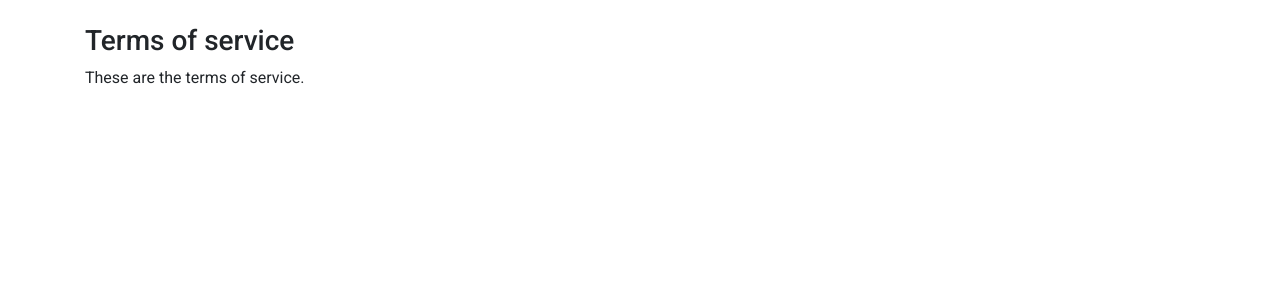
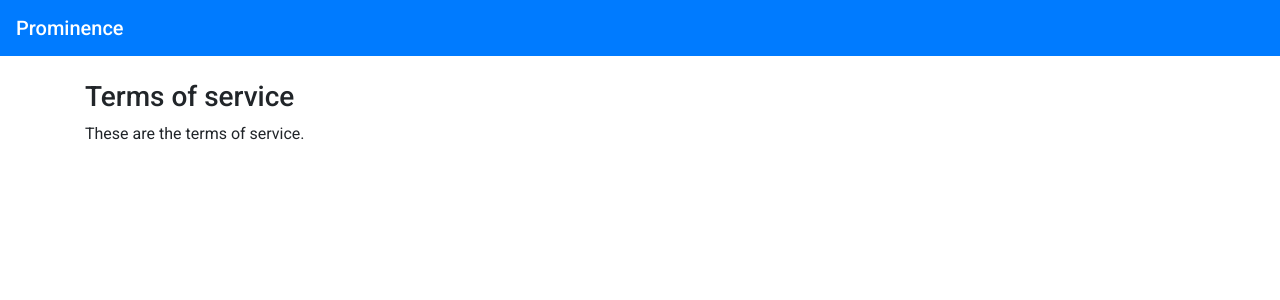
Before and after one commit to prominence-eosc/web-app, a Flask app: page /terms-of-service in a window 1280 px wide. Shown: the top 300 px of the page. Run offline with Flask 2, Linux system fonts and the light colour scheme; parts of the project's set-up code (start-up, migrations or seed data) failed here and were passed over; some libraries are stand-ins or nearby versions.

Commit message:
Add blue navbar to each page

```diff
--- a/app/templates/error.html
+++ b/app/templates/error.html
@@ -9,6 +9,9 @@
     <link rel="stylesheet" href="https://fonts.googleapis.com/css?family=Roboto:300,400,500,700|Material+Icons">
   </head>
   <body>
+    <nav class="navbar navbar-dark bg-primary">
+      <span class="navbar-brand mb-0 h1">Prominence</span>
+    </nav>
     <div class="container">
       <br/>
       <h3>Prominence</h3>
--- a/app/templates/home.html
+++ b/app/templates/home.html
@@ -9,9 +9,12 @@
     <link rel="stylesheet" href="https://fonts.googleapis.com/css?family=Roboto:300,400,500,700|Material+Icons">
   </head>
   <body>
+    <nav class="navbar navbar-dark bg-primary">
+      <span class="navbar-brand mb-0 h1">Prominence</span>
+    </nav>
     <div class="container">
       <br/>
-      <h3>Prominence</h3>
+      <h3>Congratulations!</h3>
       <p>You can now use the Prominence service. Prominence is able to automatically provision infrastructure on EGI FedCloud sites on your behalf as it now has a refresh token valid for 12 months.</p>
       <p>You can manage your refresh tokens in the following link: <a href="https://aai.egi.eu/oidc/manage/user/services">https://aai.egi.eu/oidc/manage/user/services</a></p>
       <p>Please go to the <a href="https://prominence.readthedocs.io">documentation</a> for information on how to install the Prominence command line interface and how to submit jobs.</p>
--- a/app/templates/service-level-agreement.html
+++ b/app/templates/service-level-agreement.html
@@ -10,6 +10,9 @@
  </head>
 
   <body>
+    <nav class="navbar navbar-dark bg-primary">
+      <span class="navbar-brand mb-0 h1">Prominence</span>
+    </nav>
   <div class="container">
   <br/>
   <h3>Service level agreement</h3>
--- a/app/templates/terms-of-service.html
+++ b/app/templates/terms-of-service.html
@@ -10,6 +10,9 @@
  </head>
 
   <body>
+    <nav class="navbar navbar-dark bg-primary">
+      <span class="navbar-brand mb-0 h1">Prominence</span>
+    </nav>
   <div class="container">
   <br/>
   <h3>Terms of service</h3>
```
